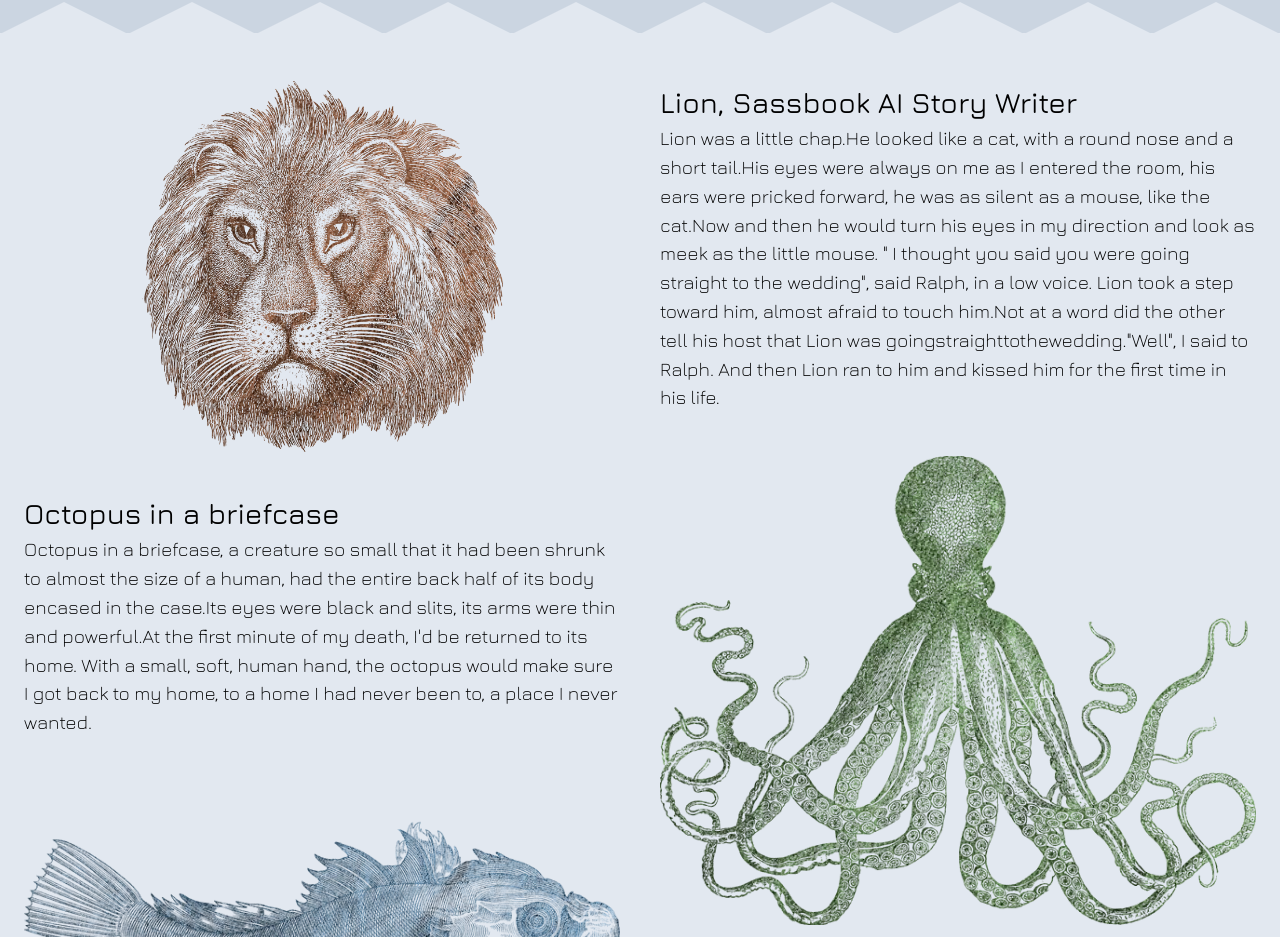
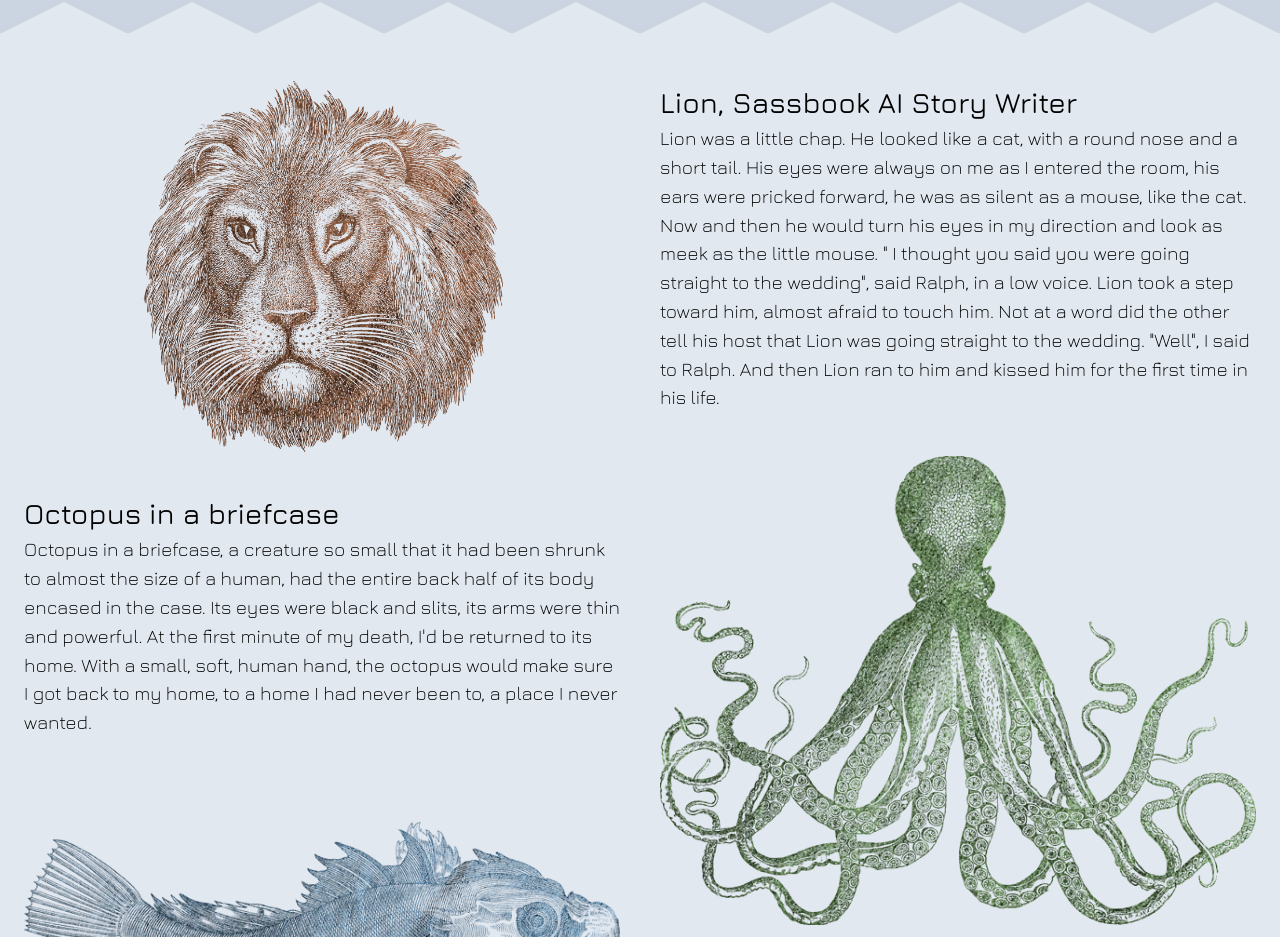
Before and after one commit to LTeemu/Thesis, a Next.js app: page / in a window 1280 px wide. Shown: the part 680-1617 px from the top of the page. Built offline with nearby package versions, Linux system fonts and the light colour scheme.

Commit message:
Small fixes
Squash

```diff
--- a/components/Mug.js
+++ b/components/Mug.js
@@ -5,7 +5,7 @@ gsap.registerPlugin(ScrollTrigger)
 
 const Mug = () => {
   useEffect(() => {
-    const mugScrollTL = gsap.timeline({ scrollTrigger: { trigger: '#mug', start: 'top top', end: 'bottom 10%', toggleActions: 'play pause reverse none', markers: false, ease: 'linear', scrub: 2, } })
+    const mugScrollTL = gsap.timeline({ scrollTrigger: { trigger: '#mug', start: 'top top', end: 'bottom 10%', toggleActions: 'play complete reverse complete', markers: false, ease: 'linear', scrub: 2, } })
     mugScrollTL.to('#beanm', { yPercent: 650, xPercent: -15, rotateZ: -5 })
       .to('#beanr', { yPercent: 700, xPercent: -200, rotateZ: 5, }, '<')
       .to('#beanl', { yPercent: 250, xPercent: 50, rotateZ: -5, }, '<')
--- a/pages/_app.js
+++ b/pages/_app.js
@@ -8,7 +8,7 @@ function MyApp({ Component, pageProps }) {
 		<ThemeProvider attribute='class' defaultTheme='light'>
 			<Head>
 				<meta name='viewport' content='initial-scale=1.0, width=device-width' />
-				<meta name="google-site-verification" content="va82acY74kul4zSLlEeqNkxOFnBbu4jFqJuUywvLpuU" />
+				<meta name="google-site-verification" content="AxyPfun3tuhThDWPAH4wV9PAda1FJUYVpfJJDKqBHio" />
 			</Head>
 			<Layout>
 				<Component {...pageProps} />
--- a/pages/index.js
+++ b/pages/index.js
@@ -99,7 +99,7 @@ const Index = () => {
 					<div className='row-span-1'>
 						<h2 className='dark:animate-textColor'>Lion, Sassbook AI Story Writer</h2>
 						<p>
-							Lion was a little chap.He looked like a cat, with a round nose and a short tail.His eyes were always on me as I entered the room, his ears were pricked forward, he was as silent as a mouse, like the cat.Now and then he would turn his eyes in my direction and look as meek as the little mouse. &quot; I thought you said you were going straight to the wedding&quot;, said Ralph, in a low voice. Lion took a step toward him, almost afraid to touch him.Not at a word did the other tell his host that Lion was goingstraighttothewedding.&quot;Well&quot;, I said to Ralph. And then Lion ran to him and kissed him for the first time in his life.
+							Lion was a little chap. He looked like a cat, with a round nose and a short tail. His eyes were always on me as I entered the room, his ears were pricked forward, he was as silent as a mouse, like the cat. Now and then he would turn his eyes in my direction and look as meek as the little mouse. &quot; I thought you said you were going straight to the wedding&quot;, said Ralph, in a low voice. Lion took a step toward him, almost afraid to touch him. Not at a word did the other tell his host that Lion was going straight to the wedding. &quot;Well&quot;, I said to Ralph. And then Lion ran to him and kissed him for the first time in his life.
 						</p>
 					</div>
 
@@ -116,7 +116,7 @@ const Index = () => {
 					<div className='row-span-1'>
 						<h2 className='dark:animate-textColor'>Octopus in a briefcase</h2>
 						<p>
-							Octopus in a briefcase, a creature so small that it had been shrunk to almost the size of a human, had the entire back half of its body encased in the case.Its eyes were black and slits, its arms were thin and powerful.At the first minute of my death, I&apos;d be returned to its home. With a small, soft, human hand, the octopus would make sure I got back to my home, to a home I had never been to, a place I never wanted.
+							Octopus in a briefcase, a creature so small that it had been shrunk to almost the size of a human, had the entire back half of its body encased in the case. Its eyes were black and slits, its arms were thin and powerful. At the first minute of my death, I&apos;d be returned to its home. With a small, soft, human hand, the octopus would make sure I got back to my home, to a home I had never been to, a place I never wanted.
 						</p>
 					</div>
 
```
